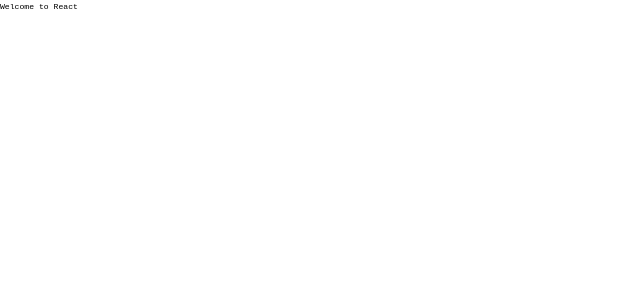
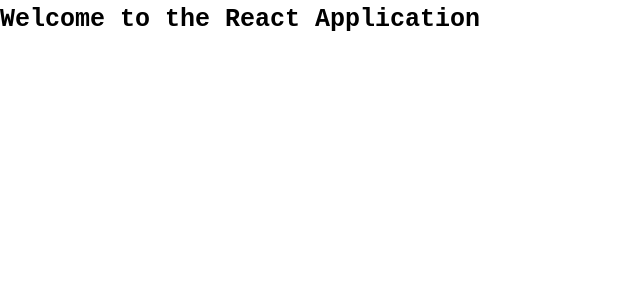
Before and after one commit to madhuni/form-control-and-auth-in-react, a React (Create React App) app: page / in a window 1280 px wide. Shown: the top 300 px of the page, without its empty margins (0-640 px from the left). Built offline with nearby package versions, Linux system fonts and the light colour scheme.

Commit message:
Add 'App' component

```diff
--- /dev/null
+++ b/src/app.css
@@ -0,0 +1,3 @@
+.app h1 {
+  font-size: 2.5rem;
+}
--- a/src/app.jsx
+++ b/src/app.jsx
@@ -1,9 +1,15 @@
 import React, {Component} from 'react';
+
+import './app.css';
 
 class App extends Component {
   render() {
     return (
-        <div className="app">Welcome to React</div>
+      <React.Fragment>
+        <div className="app">
+          <h1>Welcome to the React Application</h1>
+        </div>
+      </React.Fragment>
     );
   }
 }
```
